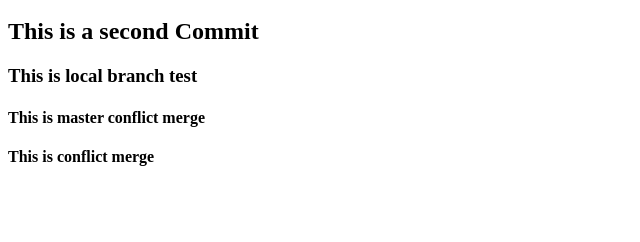
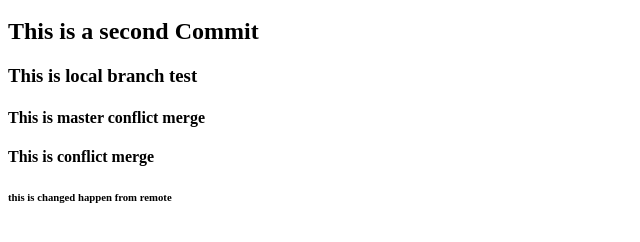
Before and after one commit to maniy7507/myweb, a plain HTML site: page index.html in a window 1280 px wide. Shown: the part 48-290 px from the top of the page, without its empty margins (0-640 px from the left). Drawn offline with Linux system fonts and the light colour scheme.

Commit message:
Update index.html

```diff
--- a/index.html
+++ b/index.html
@@ -3,3 +3,4 @@
 <h3>This is local branch test</h3>
 <h4>This is master conflict merge</h4>
 <h4>This is conflict merge</h4>
+<h6>this is changed happen from remote<h6>
```
